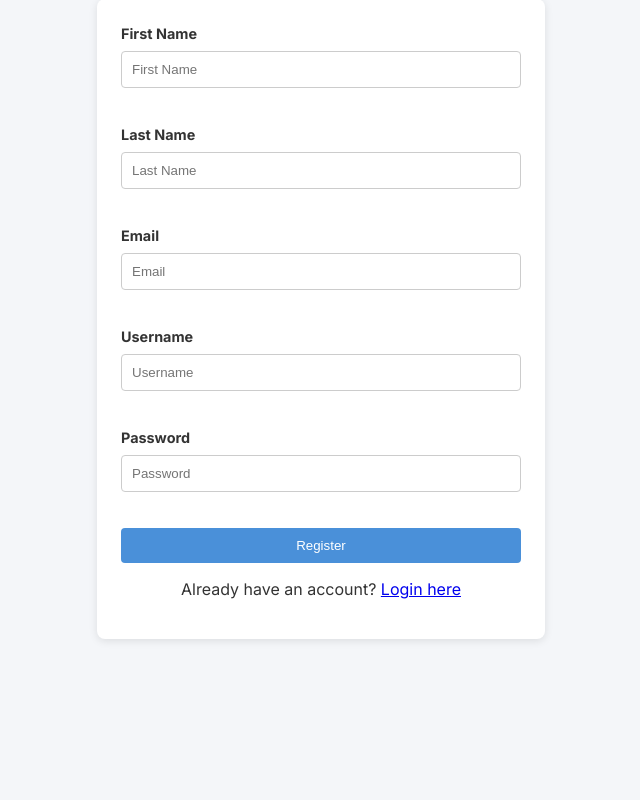
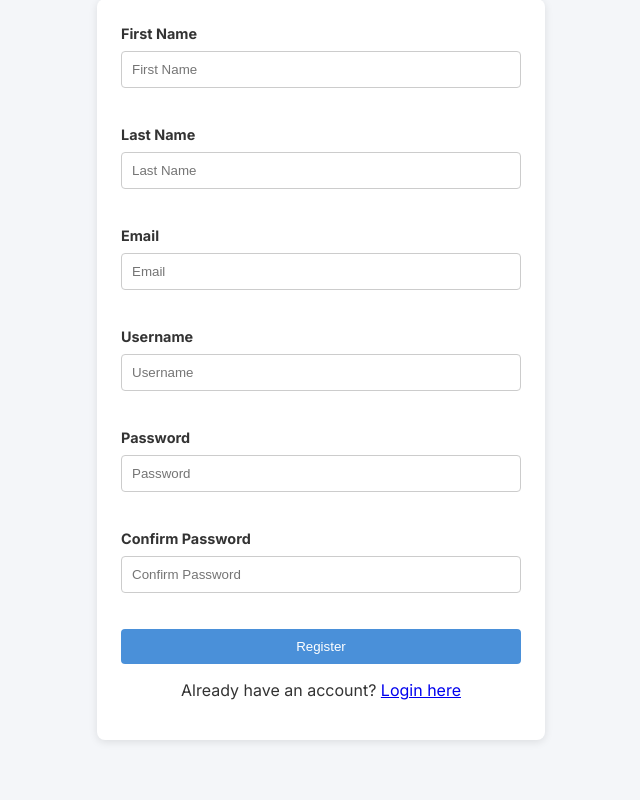
Before and after one commit to Superfinnee/SE_HSC_AT2, a Python web app: template templates/register.html in a window 1280 px wide. Shown: the part 101-901 px from the top of the page, without its empty margins (319-959 px from the left). Before the commit the page ends 742 px from the top, so only its background shows below. Run offline with Jinja, Linux system fonts and the light colour scheme; the template is opened without the code that fills it, so the values that code supplies are empty.

Commit message:
Added Confirm Password Functionality

```diff
--- a/app.py
+++ b/app.py
@@ -1,3 +1,4 @@
+from click import confirm
 from flask import Flask, render_template, redirect, request, session, flash, url_for
 import sqlite3, os
 import werkzeug
@@ -102,6 +103,10 @@ def register():
             email = escape(request.form['email'])
             username = escape(request.form['username'])
             password = escape(request.form['password'])
+            confirmPassword = escape(request.form['confirmPassword'])
+            if password != confirmPassword:
+                flash('Passwords do not match. Please try again.', 'error')
+                return redirect('/register')
             hashedPassword = generate_password_hash(password)
         except werkzeug.exceptions.BadRequestKeyError: # type: ignore
             flash(f'We detected an error, please try again', 'error')
--- a/templates/register.html
+++ b/templates/register.html
@@ -24,6 +24,9 @@
     <label for="password">Password</label>
     <input id="password" name="password" placeholder="Password" type="password" required>
     <br>
+    <label for="confirmPassword">Confirm Password</label>
+    <input id="confirmPassword" name="confirmPassword" placeholder="Confirm Password" type="password" required>
+    <br>
     <button type="submit">Register</button>
 </form>
 <p>Already have an account? <a href="/login">Login here</a></p>
```
